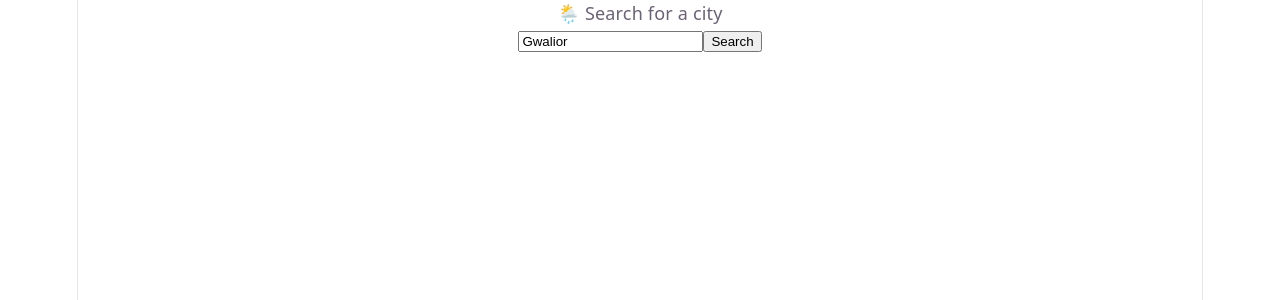
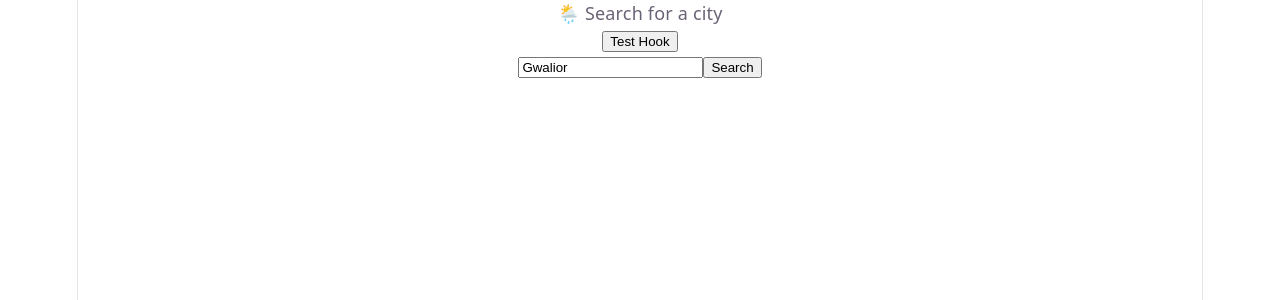
Before and after one commit to abhi12012/react-weather-app, a React (Vite) app: page / in a window 1280 px wide. Shown: the top 300 px of the page. Built offline with nearby package versions, Linux system fonts and the light colour scheme.

Commit message:
Start custom weather hook

```diff
--- a/src/App.jsx
+++ b/src/App.jsx
@@ -38,8 +38,21 @@ function App() {
 
    const {
   temperature: hookTemperature,
+  condition: hookCondition,
+  windSpeed: hookWindSpeed,
+  loading: hookLoading,
   fetchWeather: hookFetchWeather
 } = useWeather();
+
+
+
+console.log("Hook Temperature:", hookTemperature);
+console.log("Hook Condition:", hookCondition);
+console.log("Hook Fetch Function:", hookFetchWeather);
+console.log("Hook Wind Speed:", hookWindSpeed);
+console.log("Hook Loading:", hookLoading);
+
+
 
   const [city, setCity] = useState("Gwalior");
   const [searchedCity, setSearchedCity] = useState("");
@@ -157,6 +170,13 @@ setWindSpeed(null);
   />
 )}
 
+
+
+<button onClick={() => hookFetchWeather("Gwalior")}>
+  Test Hook
+</button>
+
+
     <form onSubmit={handleSearch}>
       <input
         value={city}
--- a/src/hooks/useWeather.js
+++ b/src/hooks/useWeather.js
@@ -4,6 +4,8 @@ import {
   getCoordinates,
   getWeather
 } from "../services/weatherService";
+
+import weatherConditions from "../utils/weatherConditions";
 
 function useWeather() {
 
@@ -20,6 +22,8 @@ function useWeather() {
  async function fetchWeather(cleanCity) {
 
   setLoading(true);
+
+  setError("");
 
   try {
 
@@ -49,10 +53,13 @@ function useWeather() {
 
   setError(error.message || "Something went wrong");
 
+} finally {
+
+  setLoading(false);
+
 }
 
 }
-
 return {
   temperature,
   condition,
```
